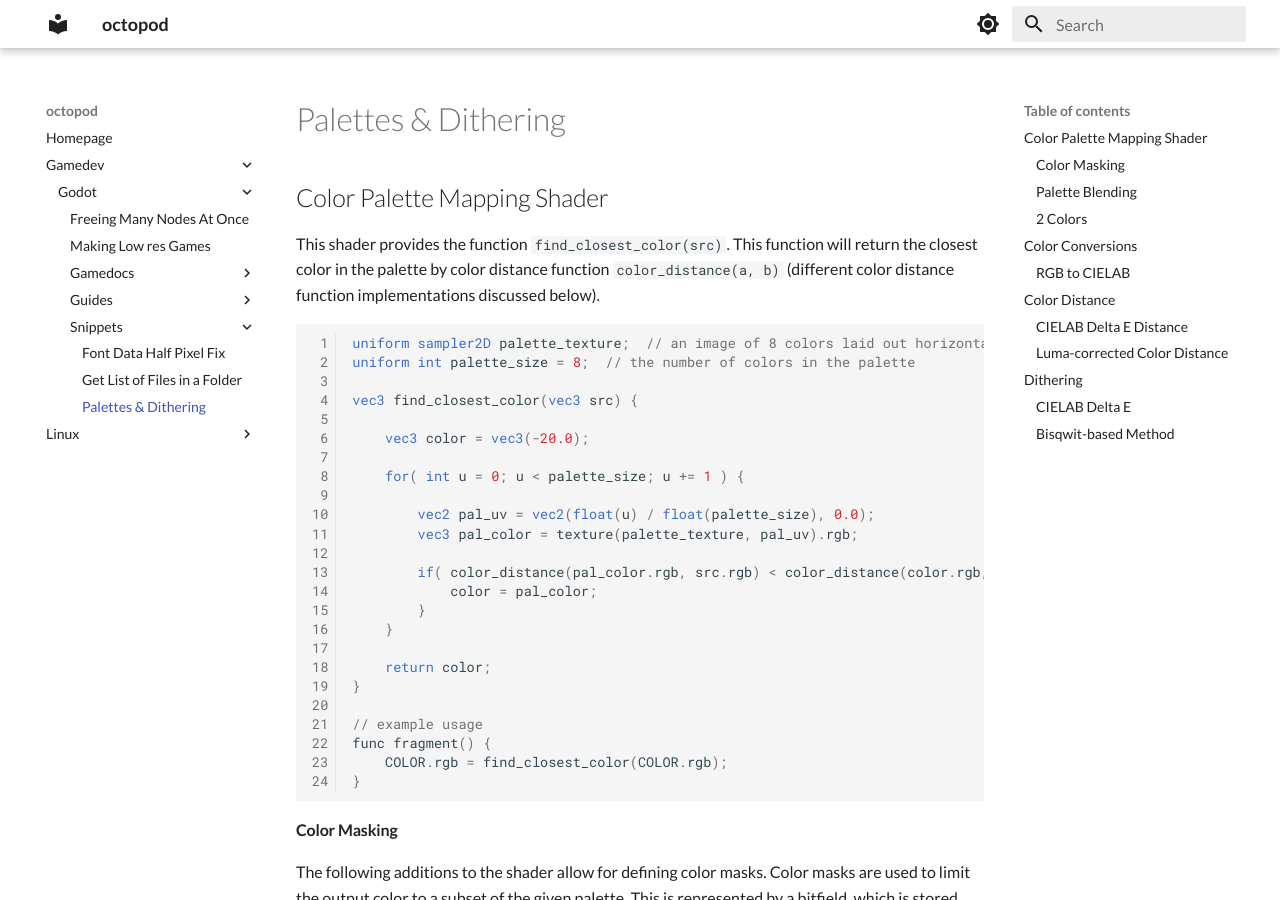
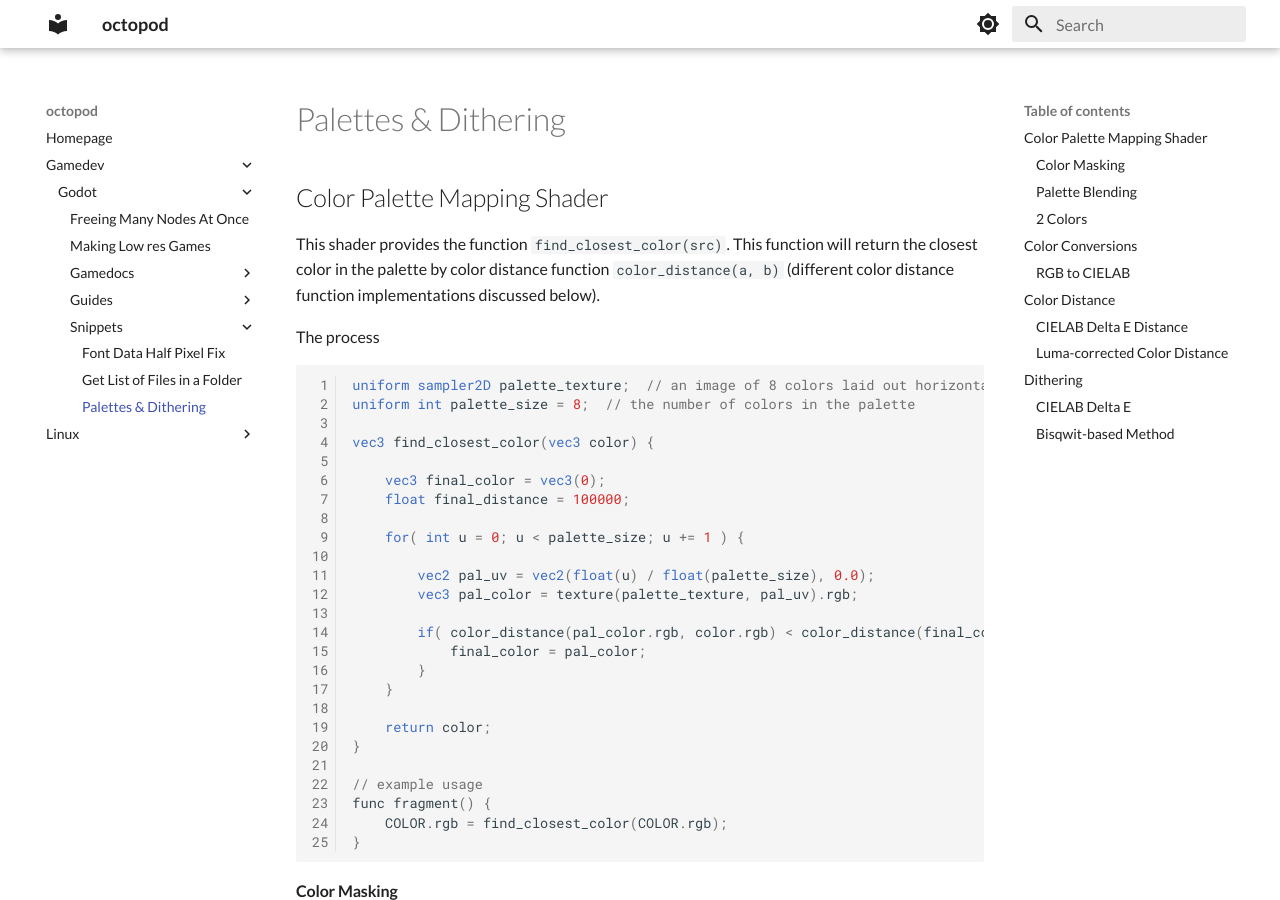
Before and after one commit to bakana808/mkdocs, an MkDocs documentation site: the page built from docs/gamedev/godot/snippets/Palettes & Dithering.md, in a window 1280 px wide and 900 px high. Built offline with MkDocs 1.6.1 and Material for MkDocs 9.7.7, drawn with Linux system fonts in a browser that asks for light colours.

Commit message:
vault backup: 2023-05-31 17:22:33

````diff
--- a/docs/gamedev/godot/snippets/Palettes & Dithering.md
+++ b/docs/gamedev/godot/snippets/Palettes & Dithering.md
@@ -1,21 +1,24 @@
 ## Color Palette Mapping Shader
 
 This shader provides the function `find_closest_color(src)`.  This function will return the closest color in the palette by color distance function `color_distance(a, b)` (different color distance function implementations discussed below).
+
+The process
 ``` glsl linenums="1"
 uniform sampler2D palette_texture;  // an image of 8 colors laid out horizontally
 uniform int palette_size = 8;  // the number of colors in the palette
 
-vec3 find_closest_color(vec3 src) {
+vec3 find_closest_color(vec3 color) {
 
-    vec3 color = vec3(-20.0);
+    vec3 final_color = vec3(0);
+	float final_distance = 100000;
 
     for( int u = 0; u < palette_size; u += 1 ) {
 
         vec2 pal_uv = vec2(float(u) / float(palette_size), 0.0);
         vec3 pal_color = texture(palette_texture, pal_uv).rgb;
 
-        if( color_distance(pal_color.rgb, src.rgb) < color_distance(color.rgb, src.rgb) ) {
-            color = pal_color;
+        if( color_distance(pal_color.rgb, color.rgb) < color_distance(final_color.rgb, color.rgb) ) {
+            final_color = pal_color;
         }
     }
 
````
